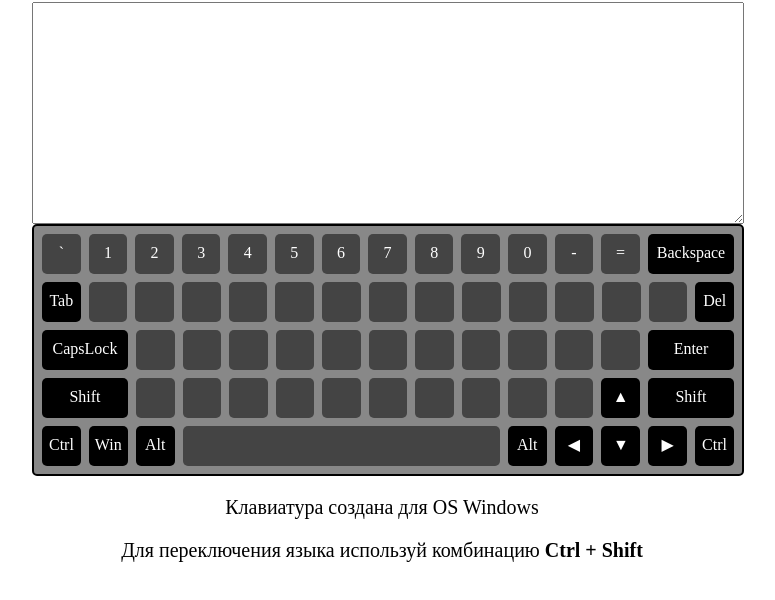
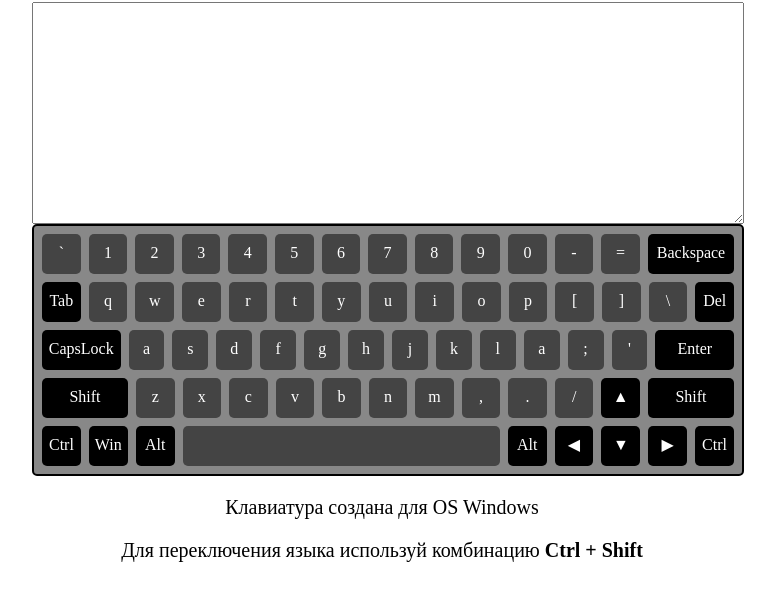
Before and after one commit to glushach/virtual-keyboard, a website with bundled scripts: page index.html in a window 1280 px wide. Shown: the part 78-678 px from the top of the page, without its empty margins (258-1033 px from the left). Built offline with nearby package versions, Linux system fonts and the light colour scheme.

Commit message:
feat: add translate en for unshift

```diff
--- a/index.html
+++ b/index.html
@@ -8,89 +8,6 @@
     <link rel="stylesheet" href="css/style.css">
 </head>
 <body>
-    <div class="container">
-        <h1>Виртуальная клавиатура</h1>
-        <textarea name="output" id="output" cols="50" rows="5"></textarea>
-        <div class="keyboard">
-            <div class="keyboard--row">
-                <button class="btn">`</button>
-                <button class="btn">1</button>
-                <button class="btn">2</button>
-                <button class="btn">3</button>
-                <button class="btn">4</button>
-                <button class="btn">5</button>
-                <button class="btn">6</button>
-                <button class="btn">7</button>
-                <button class="btn">8</button>
-                <button class="btn">9</button>
-                <button class="btn">0</button>
-                <button class="btn">-</button>
-                <button class="btn">=</button>
-                <button class="btn btn-double btn-black">Backspace</button>
-            </div>
-            <div class="keyboard--row">
-                <button class="btn btn-black">Tab</button>
-                <button class="btn"></button>
-                <button class="btn"></button>
-                <button class="btn"></button>
-                <button class="btn"></button>
-                <button class="btn"></button>
-                <button class="btn"></button>
-                <button class="btn"></button>
-                <button class="btn"></button>
-                <button class="btn"></button>
-                <button class="btn"></button>
-                <button class="btn"></button>
-                <button class="btn"></button>
-                <button class="btn"></button>
-                <button class="btn btn-black">Del</button>
-            </div>
-            <div class="keyboard--row">
-                <button class="btn btn-double btn-black">CapsLock</button>
-                <button class="btn"></button>
-                <button class="btn"></button>
-                <button class="btn"></button>
-                <button class="btn"></button>
-                <button class="btn"></button>
-                <button class="btn"></button>
-                <button class="btn"></button>
-                <button class="btn"></button>
-                <button class="btn"></button>
-                <button class="btn"></button>
-                <button class="btn"></button>
-                <button class="btn btn-double btn-black">Enter</button>
-            </div>
-            <div class="keyboard--row">
-                <button class="btn btn-double btn-black">Shift</button>
-                <button class="btn"></button>
-                <button class="btn"></button>
-                <button class="btn"></button>
-                <button class="btn"></button>
-                <button class="btn"></button>
-                <button class="btn"></button>
-                <button class="btn"></button>
-                <button class="btn"></button>
-                <button class="btn"></button>
-                <button class="btn"></button>
-                <button class="btn btn-black">▲</button>
-                <button class="btn btn-double btn-black">Shift</button>
-            </div>
-            <div class="keyboard--row">
-                <button class="btn btn-black transform-btn">Ctrl</button>
-                <button class="btn btn-black">Win</button>
-                <button class="btn btn-black">Alt</button>
-                <button class="btn btn-space transform-btn"></button>
-                <button class="btn btn-black">Alt</button>
-                <button class="btn btn-black">◀</button>
-                <button class="btn btn-black">▼</button>
-                <button class="btn btn-black">▶</button>
-                <button class="btn btn-black">Ctrl</button>
-            </div>
-        </div>
-        <div class="warning">Клавиатура создана для OS Windows</div>
-        <div class="lang">Для переключения языка используй комбинацию <strong>Ctrl + Shift</strong></div>
-
-    </div>
 
     <script type="module" src="js/main.js"></script>
 </body>
--- a/js/main.js
+++ b/js/main.js
@@ -1,9 +1,10 @@
 import { data } from './translate.js';
+import { Render } from './render.js';
 
 window.addEventListener('DOMContentLoaded', () => {
-    const foo = 'string';
-    console.log(data);
-    console.log('\\')
+    if (!localStorage.getItem('langKeyBoard')) localStorage.setItem('langKeyBoard', 'en');
+
+    new Render(data, localStorage.getItem('langKeyBoard'), 'unshift').render();
 });
 
 
--- /dev/null
+++ b/js/render.js
@@ -0,0 +1,100 @@
+export class Render {
+  constructor(obj, lang, toCase) {
+    this.obj = obj;
+    this.lang = lang;
+    this.case = toCase;
+  }
+
+  render() {
+    console.log(this.obj[this.lang][this.case]);
+    return document.body.insertAdjacentHTML(
+      'afterbegin',
+      `   <div class="container">
+        <h1>Виртуальная клавиатура</h1>
+        <textarea name="output" id="output" cols="50" rows="5"></textarea>
+        <div class="keyboard">
+            <div class="keyboard--row">
+                <button class="btn">${this.obj[this.lang][this.case]['`']}</button>
+                <button class="btn">1</button>
+                <button class="btn">2</button>
+                <button class="btn">3</button>
+                <button class="btn">4</button>
+                <button class="btn">5</button>
+                <button class="btn">6</button>
+                <button class="btn">7</button>
+                <button class="btn">8</button>
+                <button class="btn">9</button>
+                <button class="btn">0</button>
+                <button class="btn">-</button>
+                <button class="btn">=</button>
+                <button class="btn btn-double btn-black">Backspace</button>
+            </div>
+            <div class="keyboard--row">
+                <button class="btn btn-black">Tab</button>
+                <button class="btn">${this.obj[this.lang][this.case].q}</button>
+                <button class="btn">${this.obj[this.lang][this.case].w}</button>
+                <button class="btn">${this.obj[this.lang][this.case].e}</button>
+                <button class="btn">${this.obj[this.lang][this.case].r}</button>
+                <button class="btn">${this.obj[this.lang][this.case].t}</button>
+                <button class="btn">${this.obj[this.lang][this.case].y}</button>
+                <button class="btn">${this.obj[this.lang][this.case].u}</button>
+                <button class="btn">${this.obj[this.lang][this.case].i}</button>
+                <button class="btn">${this.obj[this.lang][this.case].o}</button>
+                <button class="btn">${this.obj[this.lang][this.case].p}</button>
+                <button class="btn">${this.obj[this.lang][this.case]['[']}</button>
+                <button class="btn">${this.obj[this.lang][this.case][']']}</button>
+                <button class="btn">${this.obj[this.lang][this.case]['\\']}</button>
+                <button class="btn btn-black">Del</button>
+            </div>
+            <div class="keyboard--row">
+                <button class="btn btn-double btn-black">CapsLock</button>
+                <button class="btn">${this.obj[this.lang][this.case].a}</button>
+                <button class="btn">${this.obj[this.lang][this.case].s}</button>
+                <button class="btn">${this.obj[this.lang][this.case].d}</button>
+                <button class="btn">${this.obj[this.lang][this.case].f}</button>
+                <button class="btn">${this.obj[this.lang][this.case].g}</button>
+                <button class="btn">${this.obj[this.lang][this.case].h}</button>
+                <button class="btn">${this.obj[this.lang][this.case].j}</button>
+                <button class="btn">${this.obj[this.lang][this.case].k}</button>
+                <button class="btn">${this.obj[this.lang][this.case].l}</button>
+                <button class="btn">${this.obj[this.lang][this.case].a}</button>
+                <button class="btn">${this.obj[this.lang][this.case][';']}</button>
+                <button class="btn">${this.obj[this.lang][this.case]['\'']}</button>
+                <button class="btn btn-double btn-black">Enter</button>
+            </div>
+            <div class="keyboard--row">
+                <button class="btn btn-double btn-black">Shift</button>
+                <button class="btn">${this.obj[this.lang][this.case].z}</button>
+                <button class="btn">${this.obj[this.lang][this.case].x}</button>
+                <button class="btn">${this.obj[this.lang][this.case].c}</button>
+                <button class="btn">${this.obj[this.lang][this.case].v}</button>
+                <button class="btn">${this.obj[this.lang][this.case].b}</button>
+                <button class="btn">${this.obj[this.lang][this.case].n}</button>
+                <button class="btn">${this.obj[this.lang][this.case].m}</button>
+                <button class="btn">${this.obj[this.lang][this.case][',']}</button>
+                <button class="btn">${this.obj[this.lang][this.case]['.']}</button>
+                <button class="btn">${this.obj[this.lang][this.case]['/']}</button>
+                <button class="btn btn-black">▲</button>
+                <button class="btn btn-double btn-black">Shift</button>
+            </div>
+            <div class="keyboard--row">
+                <button class="btn btn-black transform-btn">Ctrl</button>
+                <button class="btn btn-black">Win</button>
+                <button class="btn btn-black">Alt</button>
+                <button class="btn btn-space transform-btn"></button>
+                <button class="btn btn-black">Alt</button>
+                <button class="btn btn-black">◀</button>
+                <button class="btn btn-black">▼</button>
+                <button class="btn btn-black">▶</button>
+                <button class="btn btn-black">Ctrl</button>
+            </div>
+        </div>
+        <div class="warning">Клавиатура создана для OS Windows</div>
+        <div class="lang">Для переключения языка используй комбинацию <strong>Ctrl + Shift</strong></div>
+    </div>`
+    );
+  }
+}
+
+// npx eslint js/render.js - чтобы проверить на соответсвие из консоли
+// npx eslint js/render.js --fix - автоматически из консоли фиксить ошибки в данном файле
```
